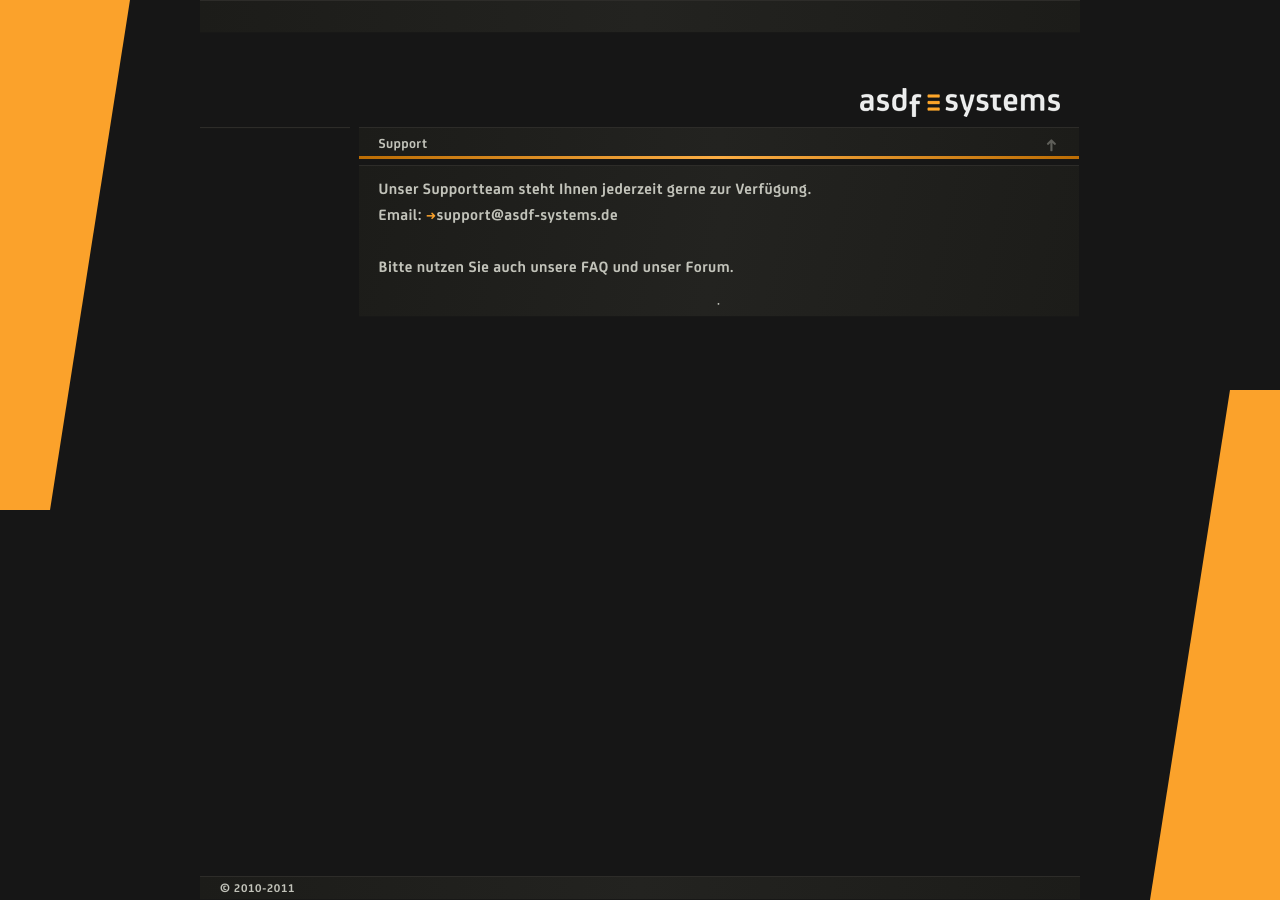
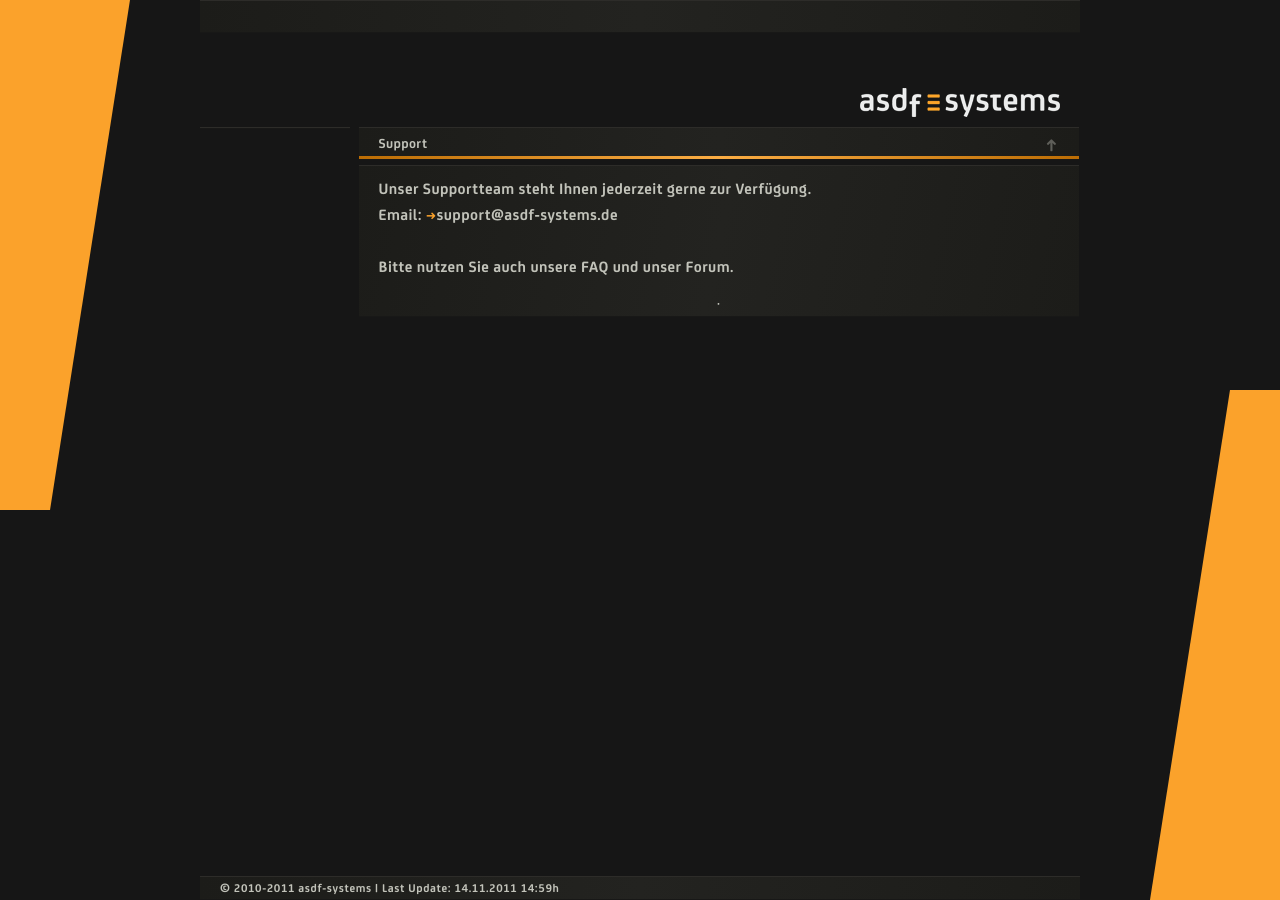
Before and after one commit to asdf-systems/asdf-systems.github.com, a Jekyll site: the page built from service.html, in a window 1280 px wide. Built offline with Jekyll 4.4.1, drawn with Linux system fonts in a browser that asks for light colours; nearby versions of some CDN libraries.

Commit message:
Added last-update timestamp

```diff
--- a/_includes/footer.html
+++ b/_includes/footer.html
@@ -1,7 +1,7 @@
-<div>
-	&copy; 2010-{{ site.time | date: "%Y" }}
-</div>
 <nav>
 	{% assign menuitems = page.footermenu %}
 	{% include nav.html %}
 </nav>
+<div>
+	&copy; 2010-{{ site.time | date: "%Y" }} asdf-systems | Last Update: {{site.time | date: "%d.%m.%Y %H:%Mh"}}
+</div>
```
